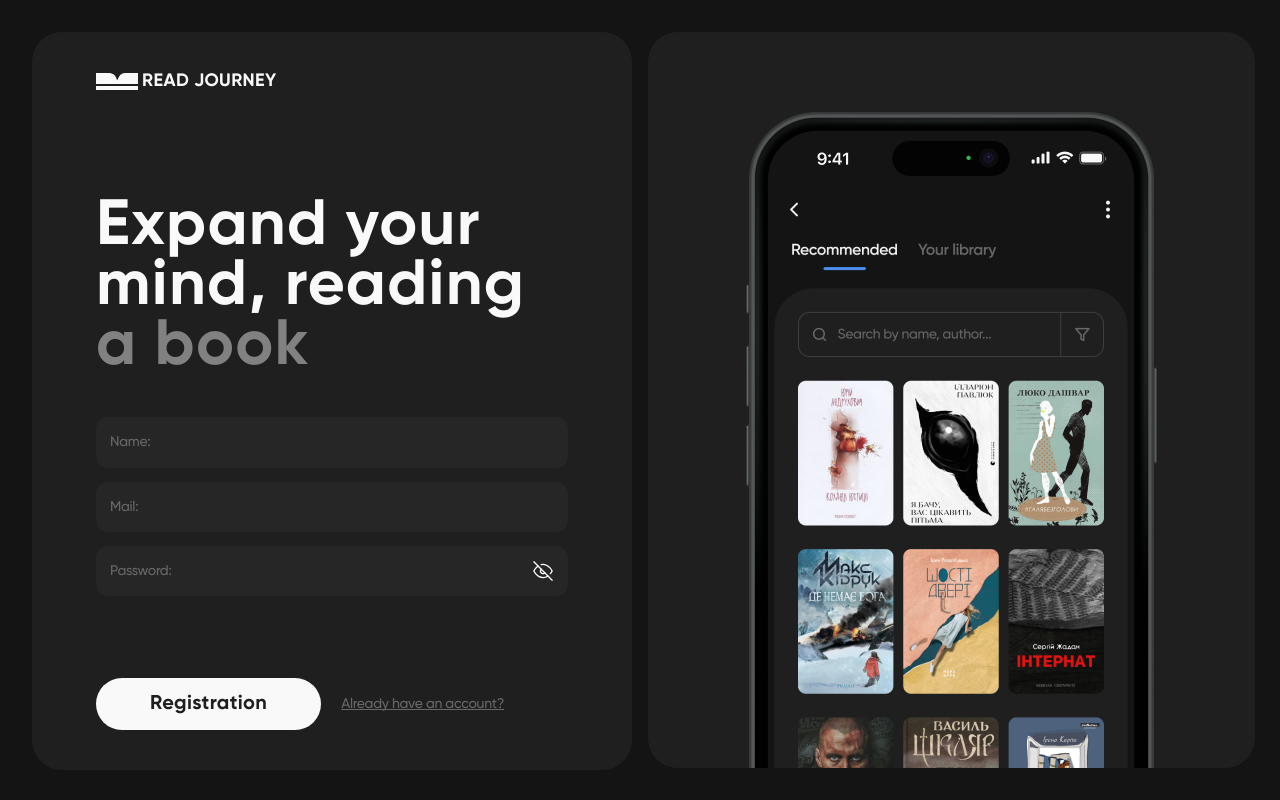
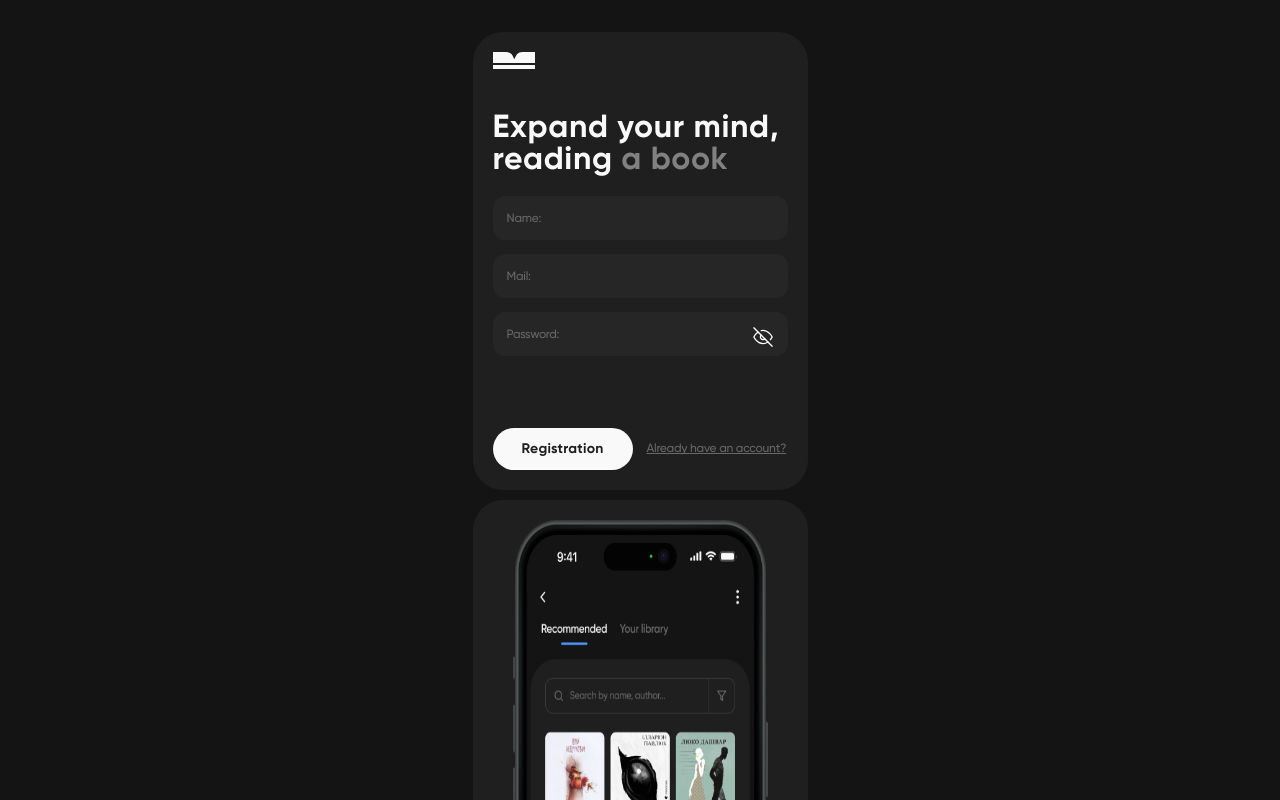
Before and after one commit to Rey-ui/ReadJourney01, a React (Vite) app: page /register in a window 1280 px wide. Shown: the top 800 px of the page. Built offline with nearby package versions, Linux system fonts and the light colour scheme.

Commit message:
add adaptive01

```diff
--- a/src/App.css
+++ b/src/App.css
@@ -43,6 +43,7 @@ body {
   -webkit-text-size-adjust: 100%;
   color: #f9f9f9;
   background: #141414;
+  margin: 0 auto;
 }
 
 input,
@@ -98,6 +99,30 @@ h6 {
   flex-direction: column;
   justify-content: center;
   align-items: center;
-  /* width: 100%;
-  max-width: 1216px; */
+  width: 100%;
+  max-width: 1552px;
 }
+@media screen and (min-width: 375px) {
+  .Wrapper {
+    padding: 20px;
+    margin: 0 auto;
+    display: flex;
+    flex-direction: column;
+    justify-content: center;
+    align-items: center;
+    width: 100%;
+    max-width: 375px;
+  }
+}
+@media screen and (min-width: 1152px) {
+  .Wrapper {
+    padding: 32px;
+    margin: 0 auto;
+    display: flex;
+    flex-direction: column;
+    justify-content: center;
+    align-items: center;
+    width: 100%;
+    max-width: 1552px;
+  }
+}
--- a/src/components/IphonSign/IphonSign.module.css
+++ b/src/components/IphonSign/IphonSign.module.css
@@ -1,5 +1,16 @@
 .IphonSignImage {
-  padding: 80px 98px 0px 98px;
+  padding: 20px 40px 0px 40px;
 }
 .IphonSignImg {
+  width: 255px;
+  height: 518px;
 }
+@media screen and (min-width: 1552px) {
+  .IphonSignImage {
+    padding: 80px 98px 0px 98px;
+  }
+  .IphonSignImg {
+    width: auto;
+    height: 100%;
+  }
+}
--- a/src/components/LoginForm/LoginForm.module.css
+++ b/src/components/LoginForm/LoginForm.module.css
@@ -1,8 +1,8 @@
 .Form {
   display: flex;
   flex-direction: column;
-  gap: 146px;
-  max-width: 472px;
+  gap: 72px;
+  max-width: 295px;
 }
 .FormContainer {
   display: flex;
@@ -20,8 +20,9 @@
   left: 14px;
   top: 16px;
   font-weight: 500;
-  font-size: 14px;
-  line-height: 129%;
+
+  font-size: 12px;
+  line-height: 133%;
   letter-spacing: -0.02em;
   color: #686868;
 }
@@ -45,11 +46,11 @@ input:-webkit-autofill {
 
 .FormInput {
   width: 100%;
-  padding: 16px 14px;
+  padding: 14px 14px;
   padding-left: 65px;
   font-weight: 500;
-  font-size: 14px;
-  line-height: 129%;
+  font-size: 12px;
+  line-height: 133%;
   letter-spacing: -0.02em;
   color: #f9f9f9 !important;
   border-radius: 12px;
@@ -57,12 +58,12 @@ input:-webkit-autofill {
 }
 .FormInputPass {
   width: 100%;
-  padding: 16px 14px;
+  padding: 14px 14px;
   padding-left: 86px;
   padding-right: 40px;
   font-weight: 500;
-  font-size: 14px;
-  line-height: 129%;
+  font-size: 12px;
+  line-height: 133%;
   letter-spacing: -0.02em;
   color: #f9f9f9;
   background: #262626;
@@ -85,17 +86,17 @@ button {
 .FormButtons {
   display: flex;
   align-items: center;
-  gap: 20px;
+  gap: 14px;
 }
 .FormButton,
 .FormButton:active {
   font-weight: 700;
-  font-size: 20px;
-  line-height: 100%;
+  font-size: 14px;
+  line-height: 129%;
   letter-spacing: 0.02em;
   color: #1f1f1f;
   border-radius: 30px;
-  padding: 16px 54px;
+  padding: 12px 45px;
   background: #f9f9f9;
   transition: all 250ms;
 }
@@ -107,10 +108,66 @@ button {
 
 .FormButtonNav {
   font-weight: 500;
-  font-size: 14px;
-  line-height: 129%;
+  font-size: 12px;
+  line-height: 117%;
   letter-spacing: -0.02em;
   text-decoration: underline;
   text-decoration-skip-ink: none;
   color: #686868;
 }
+@media screen and (min-width: 1552px) {
+  .Form {
+    gap: 146px;
+    max-width: 472px;
+  }
+  .FormContainer {
+    gap: 14px;
+  }
+  .FormLabelSpan {
+    font-weight: 500;
+    font-size: 14px;
+    line-height: 129%;
+    letter-spacing: -0.02em;
+  }
+  .FormInput {
+    width: 100%;
+    padding: 16px 14px;
+    padding-left: 65px;
+    font-weight: 500;
+    font-size: 14px;
+    line-height: 129%;
+    letter-spacing: -0.02em;
+  }
+  .FormInputPass {
+    width: 100%;
+    padding: 16px 14px;
+    padding-left: 86px;
+    padding-right: 40px;
+    font-weight: 500;
+    font-size: 14px;
+    line-height: 129%;
+    letter-spacing: -0.02em;
+  }
+  button {
+    background-color: inherit;
+  }
+
+  .FormButtons {
+    gap: 20px;
+  }
+  .FormButton,
+  .FormButton:active {
+    font-weight: 700;
+    font-size: 20px;
+    line-height: 100%;
+    letter-spacing: 0.02em;
+    padding: 16px 54px;
+  }
+
+  .FormButtonNav {
+    font-weight: 500;
+    font-size: 14px;
+    line-height: 129%;
+    letter-spacing: -0.02em;
+  }
+}
--- a/src/components/MainLogo/MainLogo.module.css
+++ b/src/components/MainLogo/MainLogo.module.css
@@ -1,8 +1,5 @@
 .LogoWrapper {
-  margin-bottom: 107px;
-  display: flex;
-  align-items: center;
-  gap: 4px;
+  margin-bottom: 40px;
 }
 .LogoWrapperMenu {
   margin-bottom: 0;
@@ -15,9 +12,27 @@
   fill: #f9f9f9;
 }
 .LogoTitle {
-  font-weight: 700;
-  font-size: 18px;
-  line-height: 100%;
-  letter-spacing: 0.02em;
-  text-transform: uppercase;
+  display: none;
 }
+@media screen and (min-width: 1552px) {
+  .LogoWrapper {
+    margin-bottom: 107px;
+    display: flex;
+    align-items: center;
+    gap: 4px;
+  }
+  .LogoWrapperMenu {
+    margin-bottom: 0;
+    display: flex;
+    align-items: center;
+    gap: 4px;
+  }
+  .LogoTitle {
+    font-weight: 700;
+    font-size: 18px;
+    line-height: 100%;
+    letter-spacing: 0.02em;
+    text-transform: uppercase;
+    display: inline-block;
+  }
+}
--- a/src/components/RegTitle/RegTitle.module.css
+++ b/src/components/RegTitle/RegTitle.module.css
@@ -1,12 +1,22 @@
 .RegTitle {
-  margin-bottom: 40px;
   font-weight: 700;
-  font-size: 64px;
-  line-height: 94%;
+  font-size: 32px;
+  line-height: 100%;
   letter-spacing: 0.02em;
-  color: #f9f9f9;
-  max-width: 444px;
+  max-width: 295px;
+  margin-bottom: 20px;
 }
 .RegTitleSpan {
   color: rgba(227, 227, 227, 0.5);
 }
+@media screen and (min-width: 1552px) {
+  .RegTitle {
+    margin-bottom: 40px;
+    font-weight: 700;
+    font-size: 64px;
+    line-height: 94%;
+    letter-spacing: 0.02em;
+    color: #f9f9f9;
+    max-width: 444px;
+  }
+}
--- a/src/components/RegisterForm/RegisterForm.module.css
+++ b/src/components/RegisterForm/RegisterForm.module.css
@@ -1,8 +1,8 @@
 .Form {
   display: flex;
   flex-direction: column;
-  gap: 82px;
-  max-width: 472px;
+  gap: 72px;
+  max-width: 295px;
 }
 .FormContainer {
   display: flex;
@@ -20,8 +20,9 @@
   left: 14px;
   top: 16px;
   font-weight: 500;
-  font-size: 14px;
-  line-height: 129%;
+
+  font-size: 12px;
+  line-height: 133%;
   letter-spacing: -0.02em;
   color: #686868;
 }
@@ -45,11 +46,11 @@ input:-webkit-autofill {
 
 .FormInput {
   width: 100%;
-  padding: 16px 14px;
+  padding: 14px 14px;
   padding-left: 65px;
   font-weight: 500;
-  font-size: 14px;
-  line-height: 129%;
+  font-size: 12px;
+  line-height: 133%;
   letter-spacing: -0.02em;
   color: #f9f9f9 !important;
   border-radius: 12px;
@@ -57,12 +58,12 @@ input:-webkit-autofill {
 }
 .FormInputPass {
   width: 100%;
-  padding: 16px 14px;
+  padding: 14px 14px;
   padding-left: 86px;
   padding-right: 40px;
   font-weight: 500;
-  font-size: 14px;
-  line-height: 129%;
+  font-size: 12px;
+  line-height: 133%;
   letter-spacing: -0.02em;
   color: #f9f9f9;
   background: #262626;
@@ -85,17 +86,17 @@ button {
 .FormButtons {
   display: flex;
   align-items: center;
-  gap: 20px;
+  gap: 14px;
 }
 .FormButton,
 .FormButton:active {
   font-weight: 700;
-  font-size: 20px;
-  line-height: 100%;
+  font-size: 14px;
+  line-height: 129%;
   letter-spacing: 0.02em;
   color: #1f1f1f;
   border-radius: 30px;
-  padding: 16px 54px;
+  padding: 12px 29px;
   background: #f9f9f9;
   transition: all 250ms;
 }
@@ -107,10 +108,67 @@ button {
 
 .FormButtonNav {
   font-weight: 500;
-  font-size: 14px;
-  line-height: 129%;
+  font-size: 12px;
+  line-height: 117%;
   letter-spacing: -0.02em;
   text-decoration: underline;
   text-decoration-skip-ink: none;
   color: #686868;
 }
+
+@media screen and (min-width: 1552px) {
+  .Form {
+    gap: 82px;
+    max-width: 472px;
+  }
+  .FormContainer {
+    gap: 14px;
+  }
+  .FormLabelSpan {
+    font-weight: 500;
+    font-size: 14px;
+    line-height: 129%;
+    letter-spacing: -0.02em;
+  }
+  .FormInput {
+    width: 100%;
+    padding: 16px 14px;
+    padding-left: 65px;
+    font-weight: 500;
+    font-size: 14px;
+    line-height: 129%;
+    letter-spacing: -0.02em;
+  }
+  .FormInputPass {
+    width: 100%;
+    padding: 16px 14px;
+    padding-left: 86px;
+    padding-right: 40px;
+    font-weight: 500;
+    font-size: 14px;
+    line-height: 129%;
+    letter-spacing: -0.02em;
+  }
+  button {
+    background-color: inherit;
+  }
+
+  .FormButtons {
+    gap: 20px;
+  }
+  .FormButton,
+  .FormButton:active {
+    font-weight: 700;
+    font-size: 20px;
+    line-height: 100%;
+    letter-spacing: 0.02em;
+    padding: 16px 54px;
+  }
+
+  .FormButtonNav {
+    font-weight: 500;
+    font-size: 14px;
+    line-height: 129%;
+    letter-spacing: -0.02em;
+  }
+}
--- a/src/pages/RegisterPage.module.css
+++ b/src/pages/RegisterPage.module.css
@@ -1,6 +1,30 @@
 .RegisterPageContainer {
   margin: 0 auto;
   display: flex;
+  flex-direction: column;
+  align-items: center;
+  justify-content: center;
+  gap: 10px;
+}
+.RegisterPageContent {
+  background: #1f1f1f;
+  border-radius: 30px;
+  min-width: 335px;
+  padding: 20px 20px;
+  /* height: 736px; */
+}
+.RegisterPageImg {
+  background: #1f1f1f;
+  border-radius: 30px;
+
+  min-width: 335px;
+  min-height: 351px;
+}
+@media screen and (min-width: 1552px) {
+  .RegisterPageContainer {
+    margin: 0 auto;
+    display: flex;
+    flex-direction: row;
     align-items: flex-start;
     gap: 16px;
   }
@@ -17,3 +41,4 @@
     min-width: 600px;
     min-height: 736px;
   }
+}
```
Lines whose indentation alone changed are shown as unchanged.
